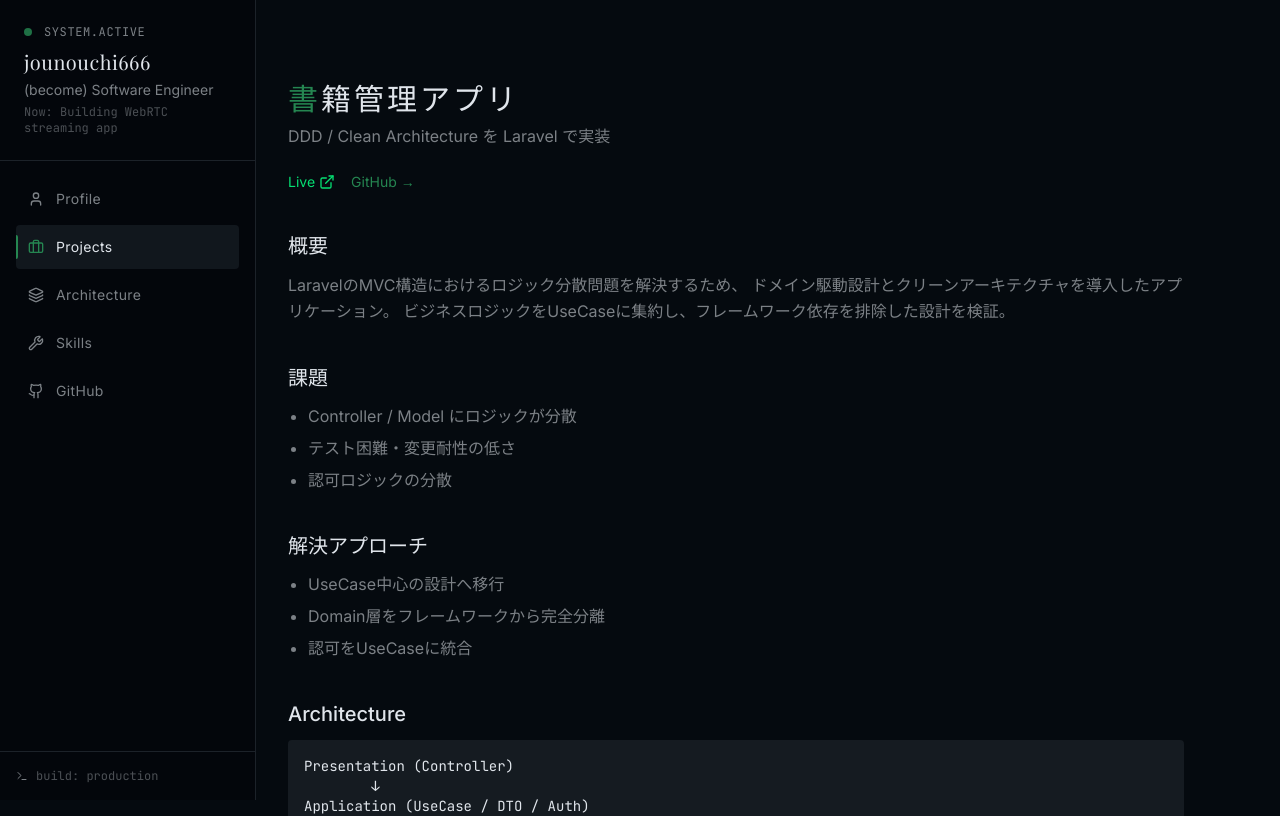
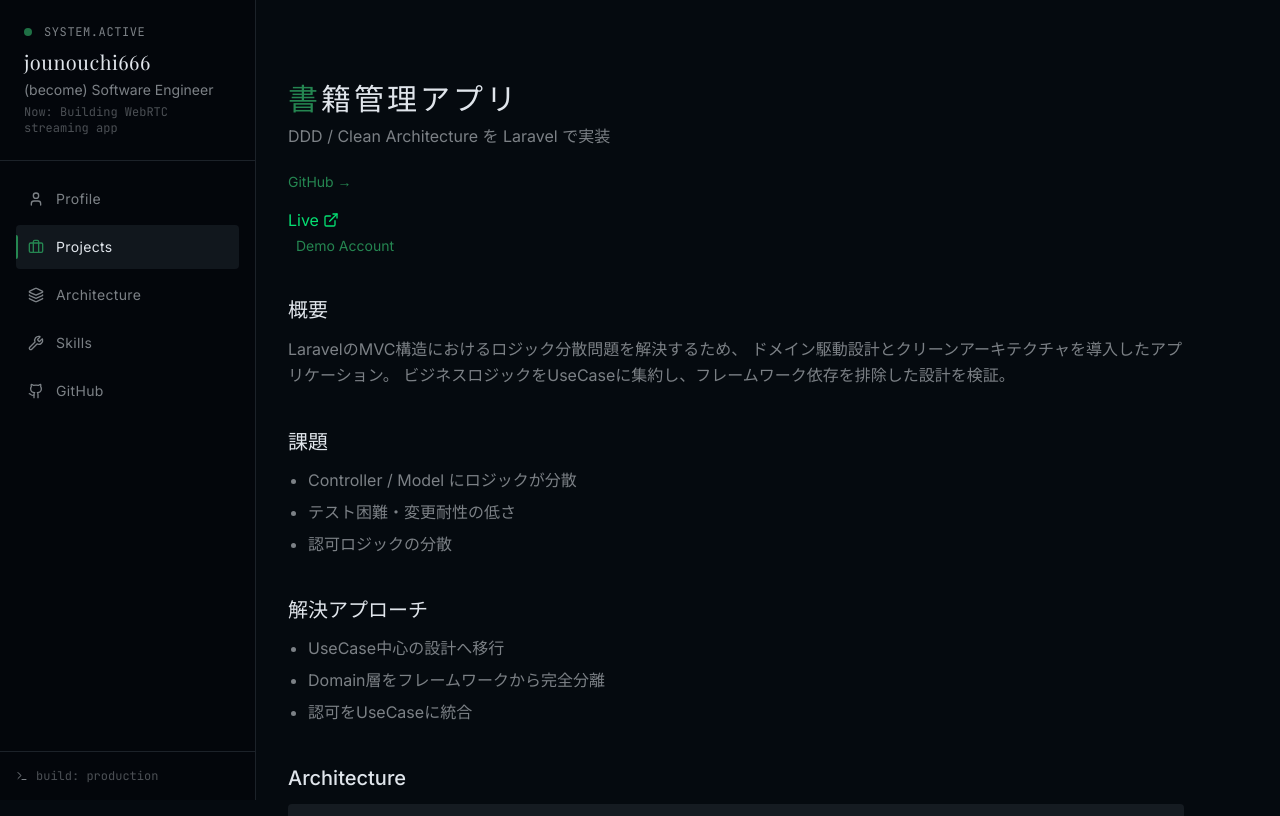
Before and after one commit to jounouchi666/MYPORTFOLIO, a React (Vite) app in the folder app/: page /#/projects/books-app in a window 1280 px wide. Shown: the top 816 px of the page. Built offline with nearby package versions, Linux system fonts and the light colour scheme.

Commit message:
ライブデモアカウント情報追加

```diff
--- a/app/src/pages/Projects/BooksAppDetailPage.tsx
+++ b/app/src/pages/Projects/BooksAppDetailPage.tsx
@@ -1,7 +1,11 @@
+import { cn } from '@/lib/utils'
 import { ExternalLink } from 'lucide-react'
+import { useState } from 'react'
 import { Link } from 'react-router'
 
 export default function BooksAppDetailPage() {
+  const [hovered, setHovered] = useState<boolean>(false)
+
   return (
     <>
       <title>Portfolio - BooksApp</title>
@@ -14,14 +18,7 @@ export default function BooksAppDetailPage() {
         </p>
 
         {/* Links */}
-        <div className="flex gap-4 text-sm mb-10">
-          <a
-            href="https://books-app-z5ig.onrender.com"
-            target="_blank"
-            className="text-green-400 hover:underline flex items-center gap-1"
-          >
-            Live <ExternalLink className="w-4 h-4" />
-          </a>
+        <div className="flex gap-4 text-sm mb-4">
           <a
             href="https://github.com/jounouchi666"
             target="_blank"
@@ -30,6 +27,43 @@ export default function BooksAppDetailPage() {
             GitHub →
           </a>
         </div>
+
+        {/* Live Demo */}
+        <div className="mb-10">
+          <div>
+            <a
+              href="https://books-app-z5ig.onrender.com"
+              target="_blank"
+              className="text-green-400 hover:underline flex items-center gap-1"
+            >
+              Live <ExternalLink className="w-4 h-4" />
+            </a>
+          </div>
+          <div
+            className={cn(
+              'pt-1 px-2 pt-1shadow-sm overflow-hidden',
+              'transition-all duration-300'
+            )}
+            onMouseEnter={() => setHovered(true)}
+            onMouseLeave={() => setHovered(false)}
+          >
+            <p className="text-primary text-sm cursor-default">Demo Account</p>
+            <div
+              className={cn(
+                'overflow-hidden transition-all duration-500',
+                hovered
+                  ? 'max-h-48 opacity-100'
+                  : 'max-h-0 opacity-0'
+              )}
+            >
+              <div className="text-sm space-y-2 pl-3 mt-1 border-l-2 border-primary/50">
+                <p className="text-xs">email: guest@example.com</p>
+                <p className="text-xs">password: password123</p>
+              </div>
+            </div>
+          </div>
+        </div>
+
 
         {/* 概要 */}
         <section className="mb-10">
```
